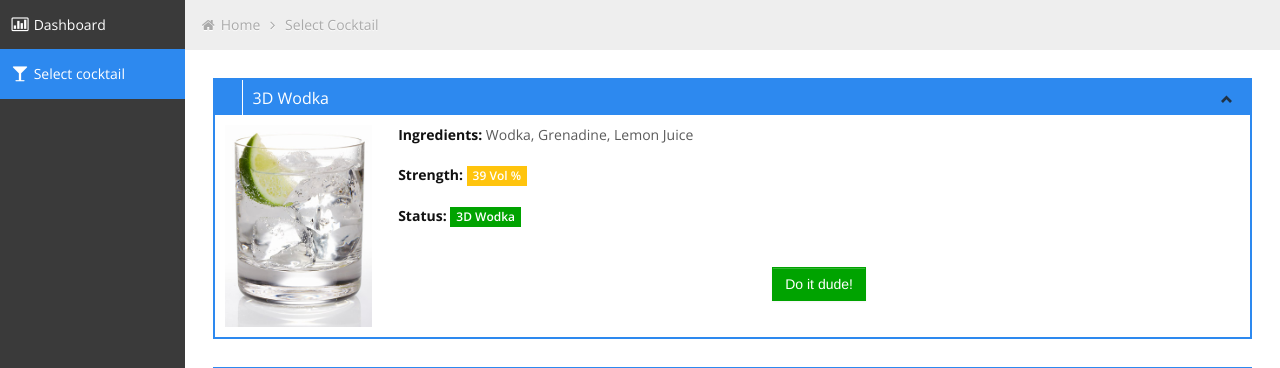
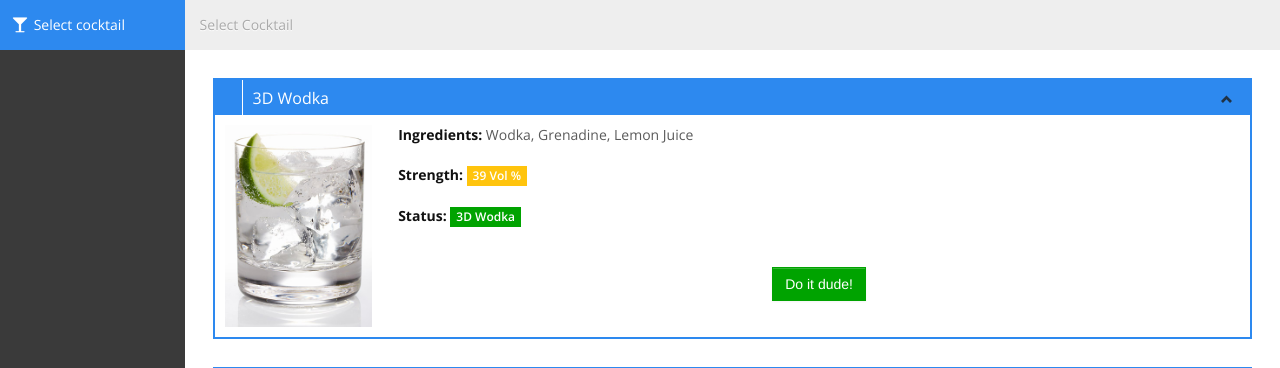
Before and after one commit to MaikeM/CocktailPi, a Django app: page / in a window 1280 px wide. Shown: the part 41-409 px from the top of the page. Run offline with Django 3.2, Linux system fonts and the light colour scheme; data comes from the database, SQL or seed files in the repository; some libraries are stand-ins or nearby versions.

Commit message:
Templet leicht geändert

```diff
--- a/cocktail/cocktaildb/templates/cocktaildb/cocktails.html
+++ b/cocktail/cocktaildb/templates/cocktaildb/cocktails.html
@@ -5,8 +5,8 @@
 <div id="sidebar-left" class="span2">
     <div class="nav-collapse sidebar-nav">
         <ul class="nav nav-tabs nav-stacked main-menu">
-            <li><a href="index.html"><i class="icon-bar-chart"></i><span class="hidden-tablet"> Dashboard</span></a>
-            </li>
+           <!-- <li><a href="index.html"><i class="icon-bar-chart"></i><span class="hidden-tablet"> Dashboard</span></a>
+            </li>-->
 			<li class="active"><a href="cocktails.html"><i class="icon-glass"></i><span class="hidden-tablet"> Select cocktail</span></a>
             </li>
         </ul>
@@ -17,11 +17,11 @@
 
 {% block content %}
 <ul class="breadcrumb">
-    <li>
+    <!--<li>
         <i class="icon-home"></i>
         <a href="index.html">Home</a>
         <i class="icon-angle-right"></i>
-    </li>
+    </li>-->
     <li><a href="#">Select Cocktail</a>
     </li>
 </ul>
```
